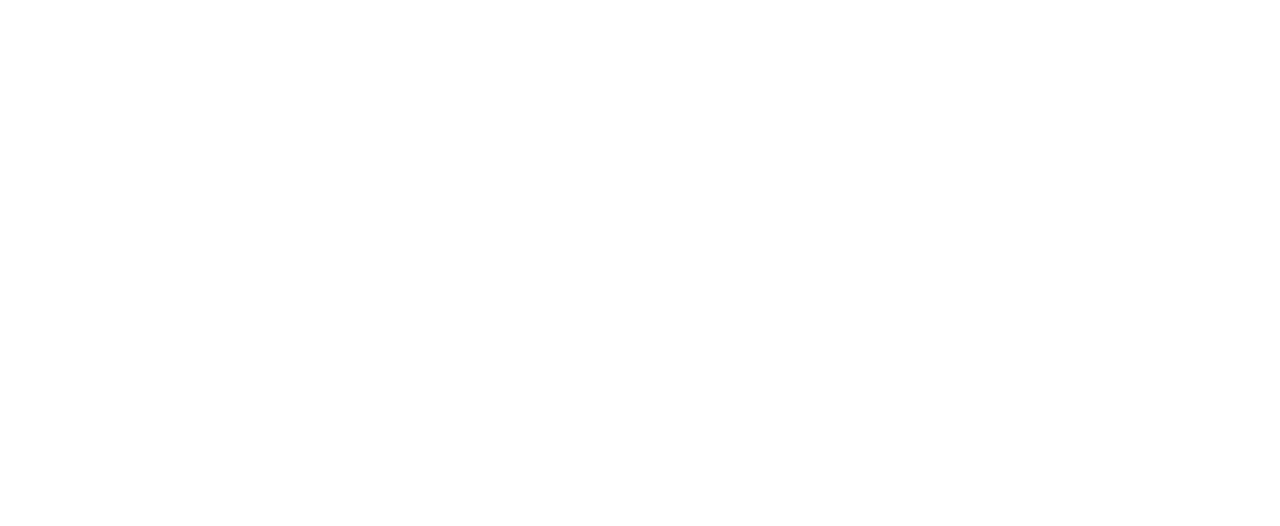
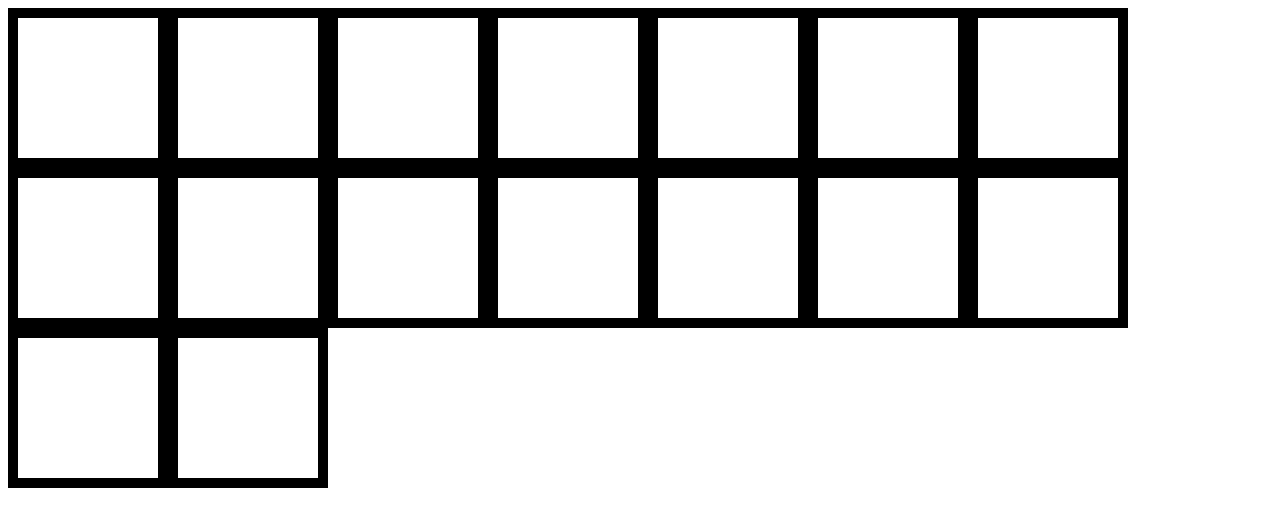
Before and after one commit to SeasonedSoup/Etch-A-Sketch, a plain HTML site: page index.html in a window 1280 px wide. Drawn offline with Linux system fonts and the light colour scheme.

Commit message:
Add 16 grids
This is a first test it seems to work

```diff
--- a/index.html
+++ b/index.html
@@ -4,7 +4,7 @@
     <meta charset="UTF-8">
     <meta name="viewport" content="width=device-width, initial-scale=1.0">
     <title>Etch A Sketch</title>
-    <script scr="script.js" defer></script>
+    <script src="script.js" defer></script>
     <link rel="stylesheet" href="style.css">
 </head>
     <div class="container">
--- a/script.js
+++ b/script.js
@@ -0,0 +1,14 @@
+const container = document.querySelector('.container');
+
+const num = 16;
+let createDivs = () => {
+    for (let i = 0; i < num; i++) {
+        const div = document.createElement('div');
+        div.classList.add('grid');
+
+        container.appendChild(div);
+        console.log("CREATED")
+    }
+}
+
+createDivs();
--- a/style.css
+++ b/style.css
@@ -0,0 +1,14 @@
+
+div.container {
+    display: flex;
+    flex-wrap: wrap;
+
+}
+
+
+div.grid {
+    height: 100px;
+    width: 100px;
+    border: 10px solid black;
+    padding: 20px;
+}
```
